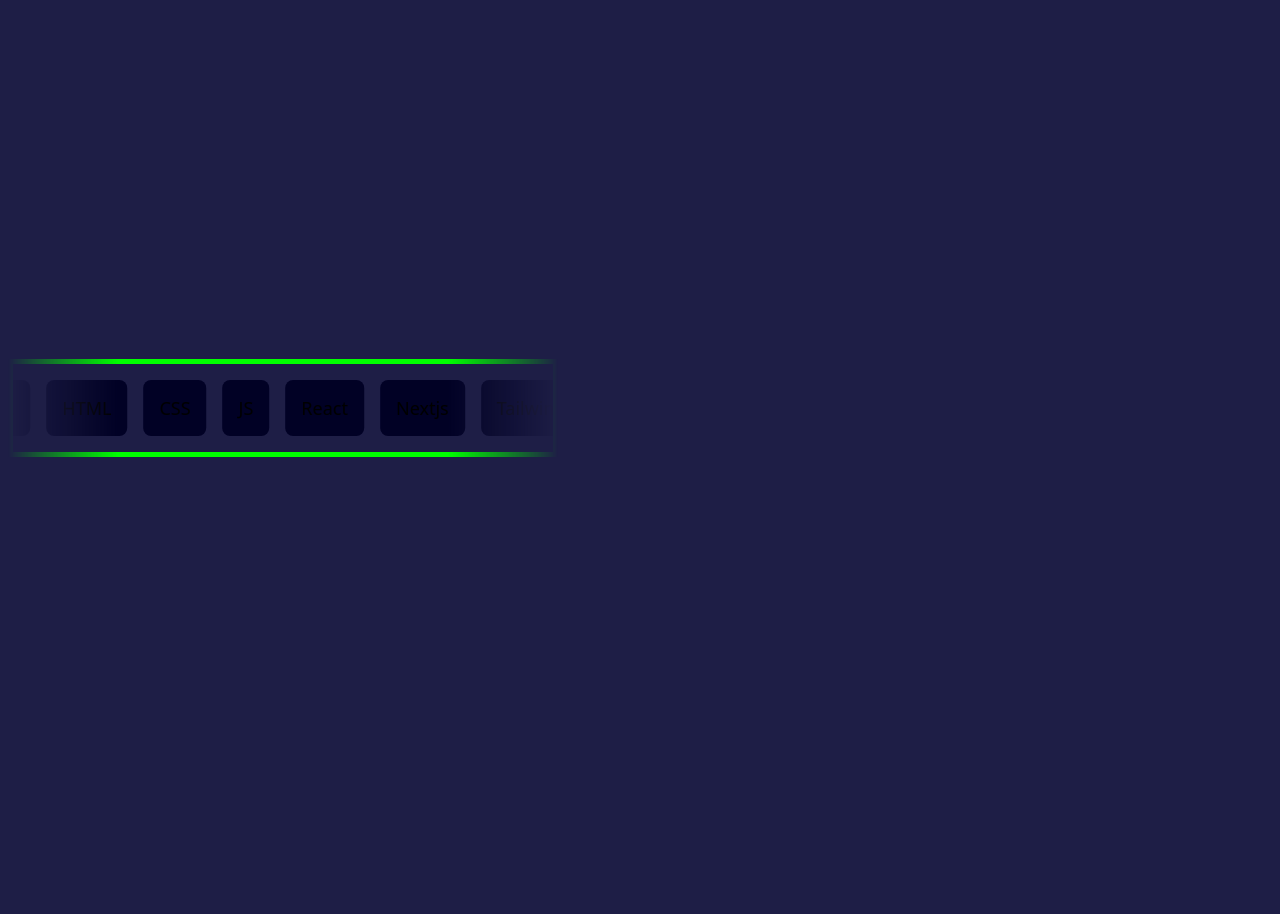
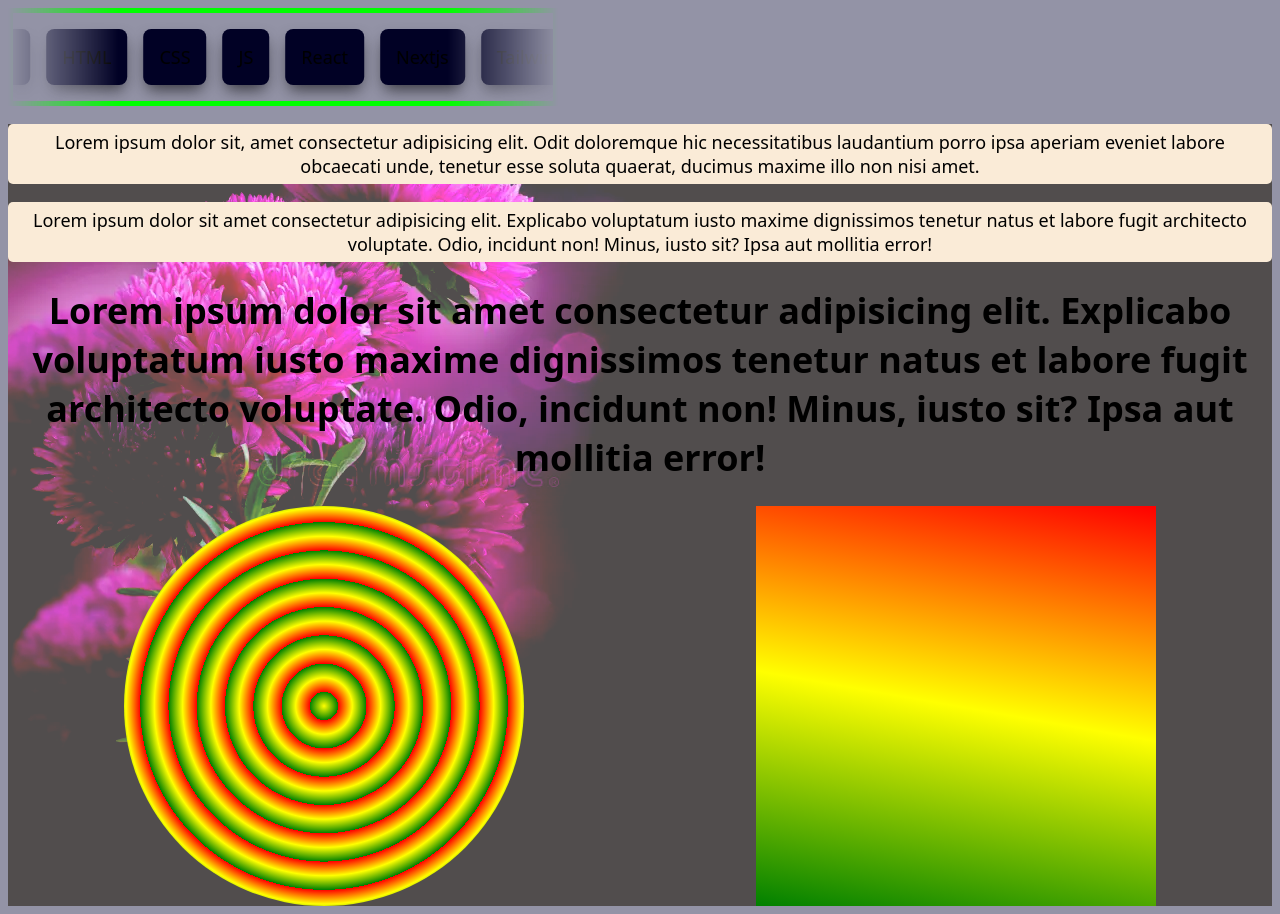
Before and after one commit to Anonymous-Roys/css_playground, a plain HTML site: page index.html in a window 1280 px wide. Before the commit the page ends 816 px from the top, so only its background shows below. Drawn offline with Linux system fonts and the light colour scheme.

Commit message:
color gradients

```diff
--- a/index.html
+++ b/index.html
@@ -20,6 +20,34 @@
             </ul>
         </div>
 
+            <div id="container2">
+                    <p>
+                        Lorem ipsum dolor sit, amet consectetur adipisicing elit.
+                        Odit doloremque hic necessitatibus laudantium porro ipsa aperiam
+                        eveniet labore obcaecati unde, tenetur esse soluta quaerat,
+                        ducimus maxime illo non nisi amet.
+                    </p>
+                    <p>
+                        Lorem ipsum dolor sit amet consectetur adipisicing elit.
+                        Explicabo voluptatum iusto maxime dignissimos tenetur natus et labore
+                        fugit architecto voluptate. Odio, incidunt non! Minus, iusto sit? Ipsa aut mollitia error!
+                    </p>
+                    <!-- <img src="./flowers.webp" alt="flowers"> -->
+                    <h1>
+                        Lorem ipsum dolor sit amet consectetur adipisicing elit.
+                        Explicabo voluptatum iusto maxime dignissimos tenetur natus et labore
+                        fugit architecto voluptate. Odio, incidunt non! Minus, iusto sit? Ipsa aut mollitia error!
+                    </h1>
+                    <div id="colourful">
+                        <div id="first">
+
+                        </div>
+                        <div id="second">
+
+                        </div>
+                    </div>
+
+            </div>
     <script src="script.js"></script>
 </body>
 </html>
--- a/style.css
+++ b/style.css
@@ -3,7 +3,7 @@ body{
     place-content: center;
     font-family: system-ui;
     font-size: 1.125rem;
-    background: rgba(3, 3, 48, 0.89);
+    background: rgba(3, 3, 48, 0.427);
     text-align: center;
 
 }
@@ -19,7 +19,7 @@ body{
     background: rgb(1, 1, 37);
     border-radius: 0.5rem;
 
-    box-shadow: 0 o.5rem 1rem -0.25rem rgba(24, 24, 26, 0.767);
+    box-shadow: 0 0.5rem 1rem -0.25rem rgba(24, 24, 26, 0.767);
 }
 
 .scroller{
@@ -66,3 +66,35 @@ body{
 
     }
 }
+
+
+
+       #container2{
+        background: #514d4d url("./flowers.webp") no-repeat;
+            background-blend-mode: lighten;
+       }
+
+        p {
+            background-color: antiquewhite;
+            padding: 6px;
+            border-radius: 5px;
+        }
+
+
+    #colourful{
+        display: flex;
+        justify-content:space-around ;
+    }
+        #first {
+            height: 400px;
+            width: 400px;
+            background: repeating-radial-gradient(rgb(255, 0, 0) 5%, rgb(255, 255, 0)10%, green 15%);
+            border-radius: 50%;
+        }
+
+        #second {
+            height: 400px;
+            width: 400px;
+            background: linear-gradient(190deg, rgb(255, 0, 0), rgb(255, 255, 0), green);
+
+        }
```
Also changed, not shown: flowers.webp (added). Lines whose indentation alone changed are shown as unchanged.
